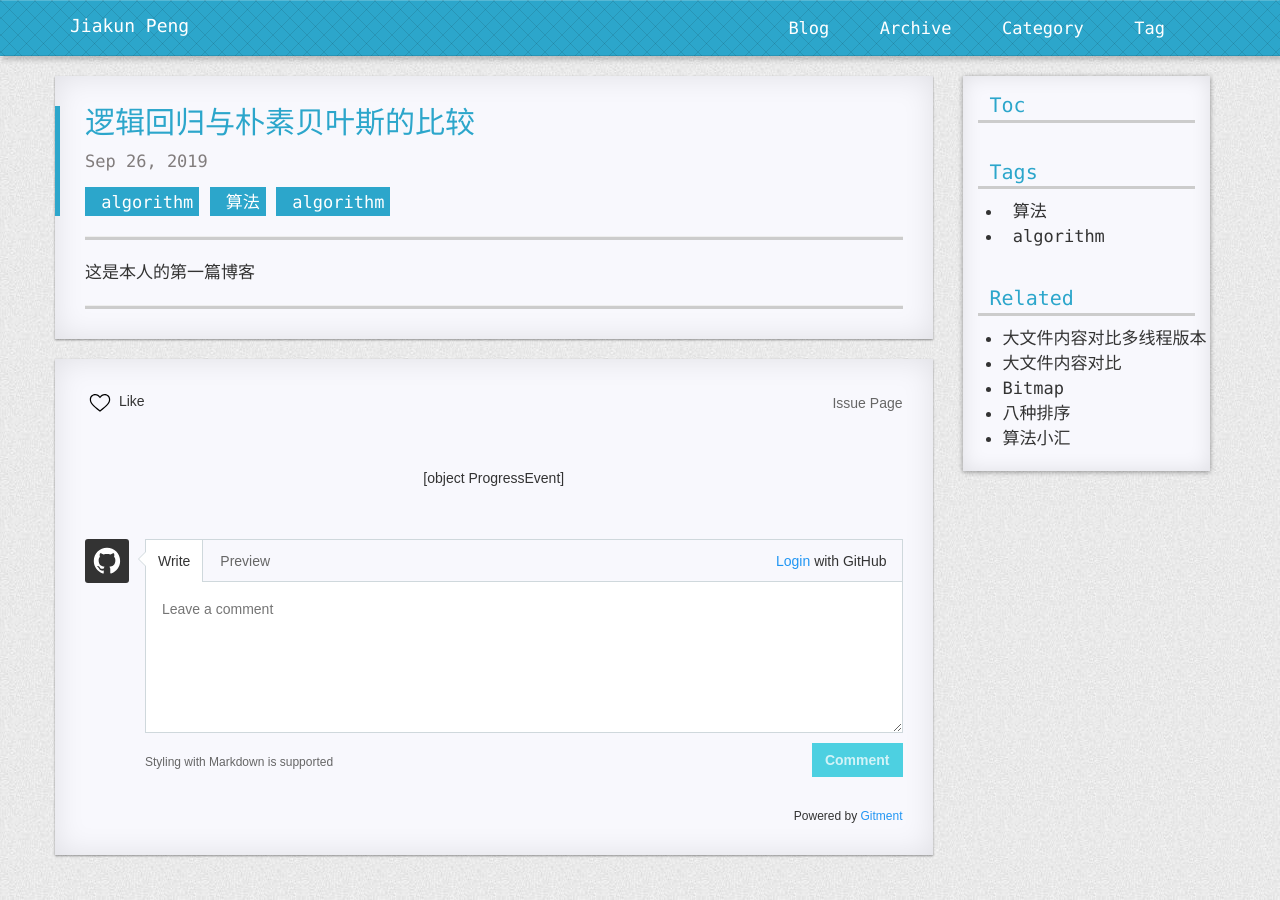
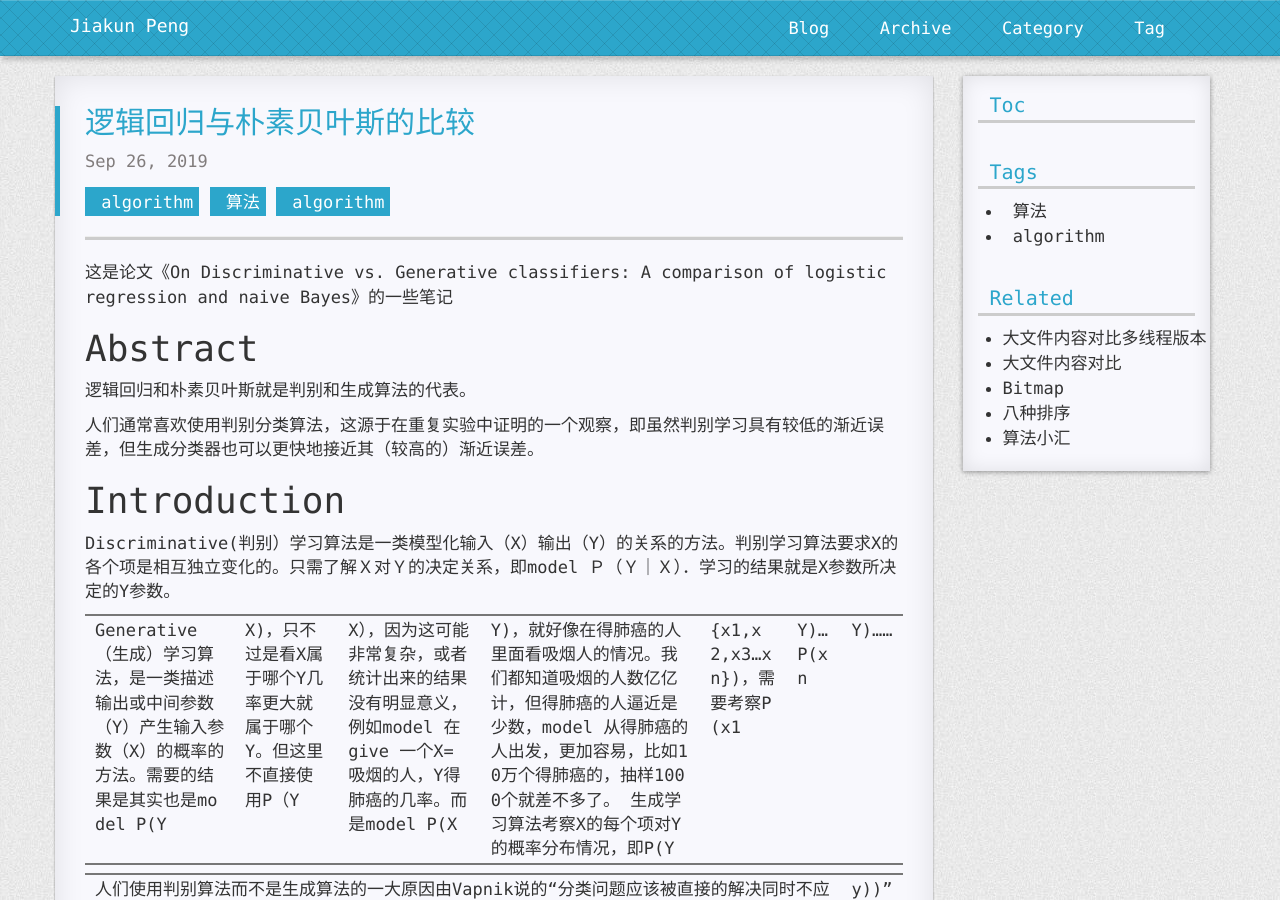
Before and after one commit to oblivionpjk/oblivionpjk.github.io, a Jekyll site: the page built from _posts/2019-09-26-逻辑回归与朴素贝叶斯的比较.md, in a window 1280 px wide and 900 px high. Built offline with Jekyll 4.4.1, drawn with Linux system fonts in a browser that asks for light colours; nearby versions of some CDN libraries; comment, search, counter and statistics services are not loaded; a style sheet for code colours, icons or effects is not loaded; some of the changed text lies outside the part shown.

Commit message:
Update 2019-09-26-逻辑回归与朴素贝叶斯的比较.md

```diff
--- a/_posts/2019-09-26-逻辑回归与朴素贝叶斯的比较.md
+++ b/_posts/2019-09-26-逻辑回归与朴素贝叶斯的比较.md
@@ -4,4 +4,25 @@ tags: 算法 algorithm
 categories: algorithm
 ---
 
-这是本人的第一篇博客
+这是论文《On Discriminative vs. Generative classifiers: A comparison of logistic regression and naive Bayes》的一些笔记
+
+# Abstract
+逻辑回归和朴素贝叶斯就是判别和生成算法的代表。
+
+人们通常喜欢使用判别分类算法，这源于在重复实验中证明的一个观察，即虽然判别学习具有较低的渐近误差，但生成分类器也可以更快地接近其（较高的）渐近误差。
+
+# Introduction
+Discriminative(判别）学习算法是一类模型化输入（X）输出（Y）的关系的方法。判别学习算法要求X的各个项是相互独立变化的。只需了解Ｘ对Ｙ的决定关系，即model Ｐ（Ｙ｜Ｘ）．学习的结果就是X参数所决定的Y参数。
+
+Generative（生成）学习算法，是一类描述输出或中间参数（Y）产生输入参数（X）的概率的方法。需要的结果是其实也是model P(Y|X)，只不过是看X属于哪个Y几率更大就属于哪个Y。但这里不直接使用P（Y | X），因为这可能非常复杂，或者统计出来的结果没有明显意义，例如model 在give 一个X=吸烟的人，Y得肺癌的几率。而是model P(X|Y)，就好像在得肺癌的人里面看吸烟人的情况。我们都知道吸烟的人数亿亿计，但得肺癌的人逼近是少数，model 从得肺癌的人出发，更加容易，比如10万个得肺癌的，抽样1000个就差不多了。 生成学习算法考察X的每个项对Y的概率分布情况，即P(Y|{x1,x2,x3...xn})，需要考察P(x1|Y)...P(xn|Y)......
+
+人们使用判别算法而不是生成算法的一大原因由Vapnik说的“分类问题应该被直接的解决同时不应该产生新的问题作为中间步骤（比如建模P(x|y))”
+
+论文的目的：
+（a） 生成模型确实有更高的渐进误差（随着训练实例的数量变大）但是（b）生成模型也可能会更快的到达其渐进错误相比于判别模型-可能有许多训练实例参数的数目是对数的，而不是线性的
+
+# Preliminaries
+
+
+
+参考链接：https://blog.csdn.net/dllian/article/details/7492325
```
